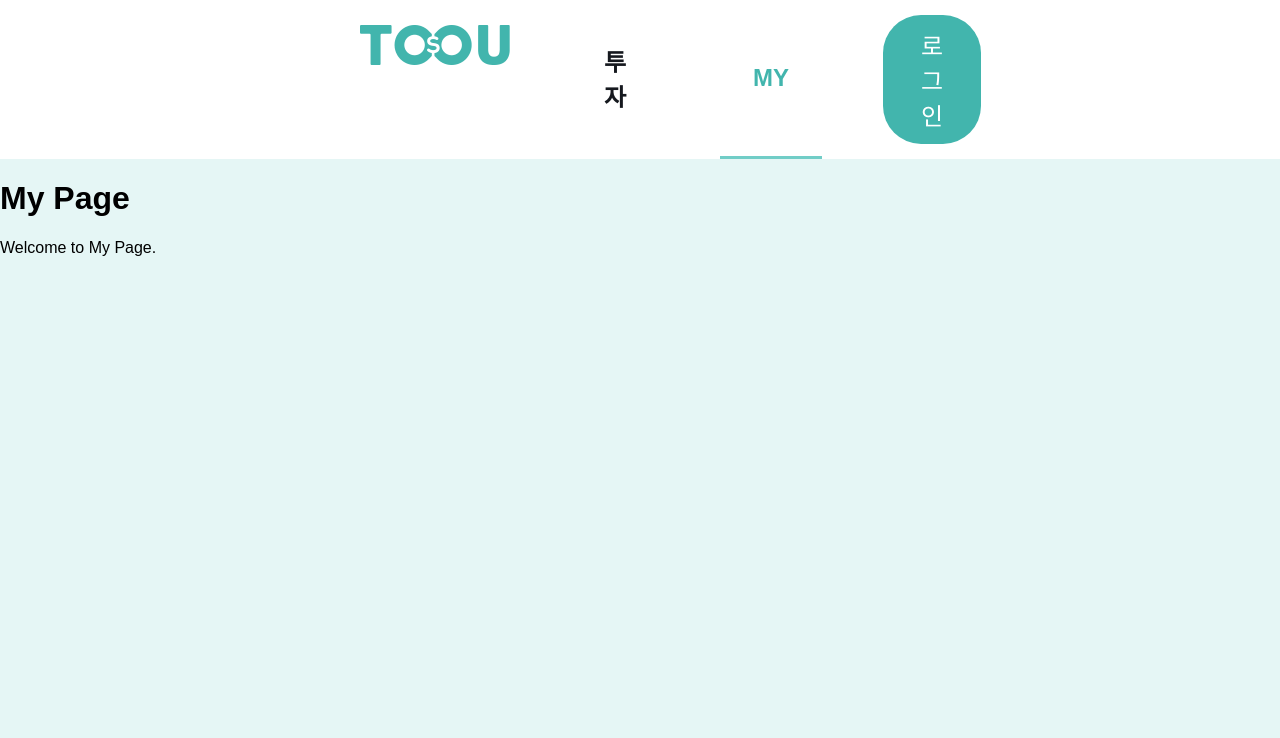
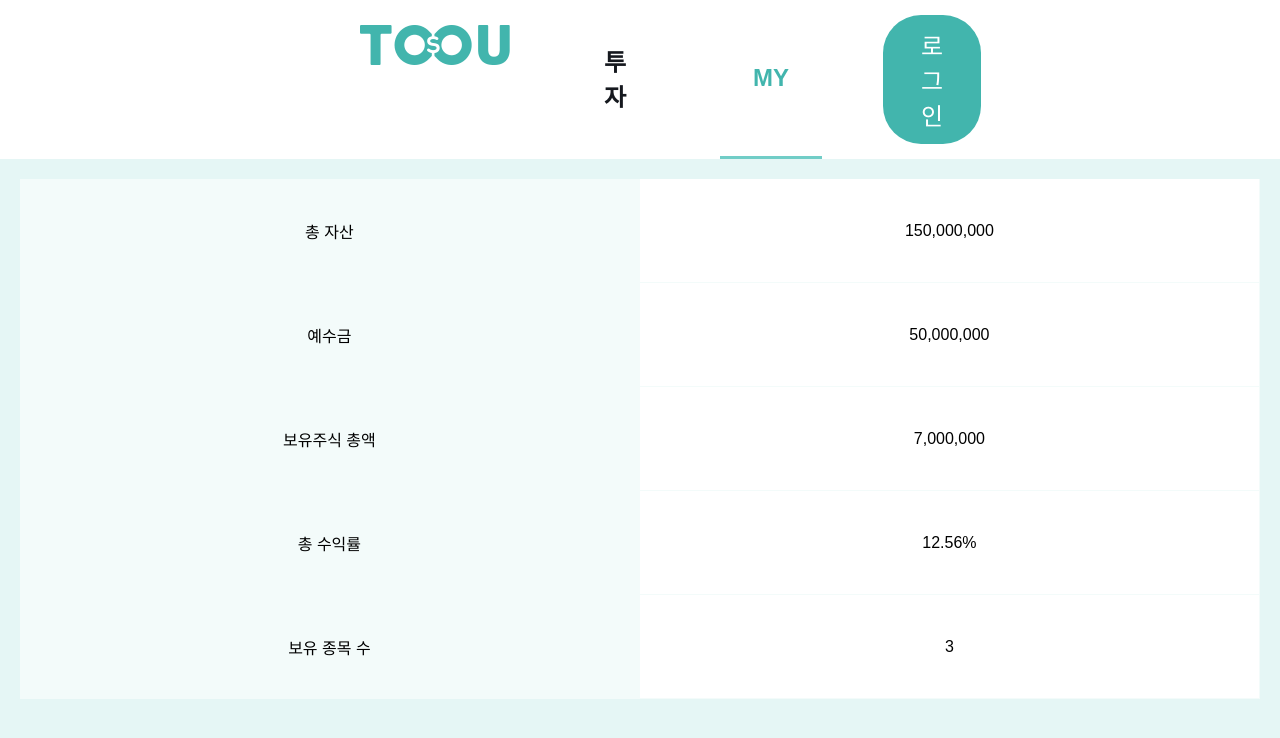
Before and after one commit to fintech4/frontend, a React (Create React App) app: page /mypage in a window 1280 px wide. Shown: the top 738 px of the page. Built offline with nearby package versions, Linux system fonts and the light colour scheme; a web font is replaced by a local one.

Commit message:
feat: 내 자산 테이블 초안 [#25]

```diff
--- a/src/components/page/MainPage.jsx
+++ b/src/components/page/MainPage.jsx
@@ -4,7 +4,6 @@ import StockSearch from "../ui/bar/StockSearch";
 import Wallet from "../ui/Wallet";
 import OrderForm from "../ui/OrderForm";
 import Guide from "../ui/Guide";
-import Calandar from "react-calendar";
 import styled from "styled-components";
 import CandleChart from "../chart/CandleChart";
 import ChartComponent from "../ui/ChartComponent";
--- a/src/components/page/MyPage.jsx
+++ b/src/components/page/MyPage.jsx
@@ -1,12 +1,13 @@
 import React from "react";
 import Navigation from "../ui/bar/Navigation";
+import Table from '../ui/Table';
+
 
 const MyPage = () => {
   return (
     <div>
       <Navigation path={"/mypage"} isLoggedIn={false} />
-      <h1>My Page</h1>
-      <p>Welcome to My Page.</p>
+      <Table />
     </div>
   );
 };
--- /dev/null
+++ b/src/components/ui/Table.jsx
@@ -0,0 +1,58 @@
+import React from 'react';
+import styled from 'styled-components';
+
+const TableWrapper = styled.div`
+  padding: 20px;
+  table {
+    width: 100%;
+    border-collapse: collapse;
+  }
+  td {
+    width: 295px; /* 셀의 너비 */
+    height: 67px; /* 셀의 높이 */
+    padding: 18px 29px; /* 셀의 여백 */
+    border-width: 0px 1px 1px 0px; /* 상, 우, 하, 좌 경계 두께 설정 */
+    border-style: solid;
+    border-color: rgba(243, 251, 250, 1); /* 경계 색상 */
+    background-color: #fff; /* 기본 배경색 */
+    opacity: 1; /* 투명도 설정 */
+    text-align: center;
+  }
+  /* 모든 행의 첫 번째 열에 초록색 배경색 적용 */
+  td:first-child {
+    background-color: #F3FBFA; /* 연한 초록색 */
+  }
+`;
+
+const Table = () => {
+    return (
+        <TableWrapper>
+            <table>
+                <tbody>
+                    <tr>
+                        <td>총 자산</td>
+                        <td>150,000,000</td>
+                    </tr>
+                    <tr>
+                        <td>예수금</td>
+                        <td>50,000,000</td>
+                    </tr>
+                    <tr>
+                        <td>보유주식 총액</td>
+                        <td>7,000,000</td>
+                    </tr>
+                    <tr>
+                        <td>총 수익률</td>
+                        <td>12.56%</td>
+                    </tr>
+                    <tr>
+                        <td>보유 종목 수</td>
+                        <td>3</td>
+                    </tr>
+                </tbody>
+            </table>
+        </TableWrapper>
+    );
+};
+
+export default Table;
```
